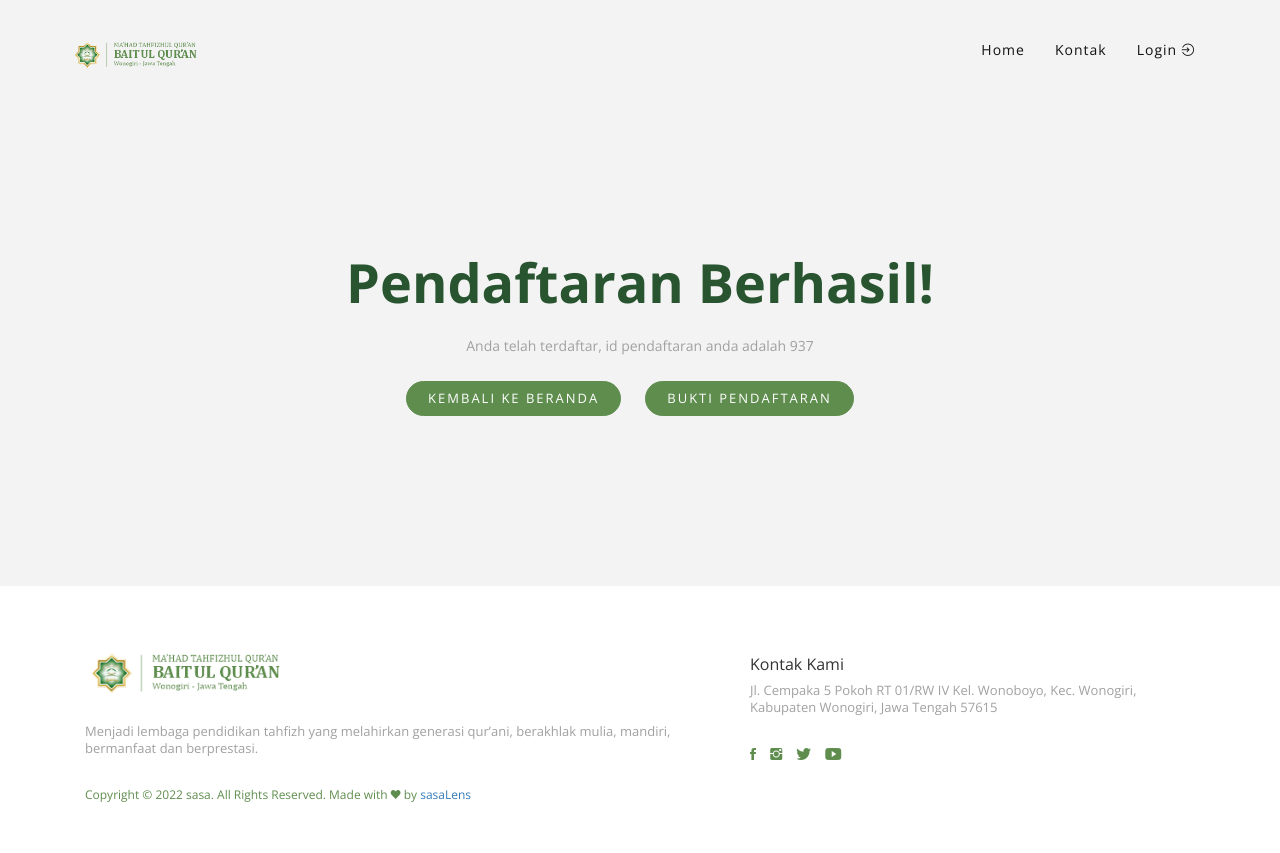
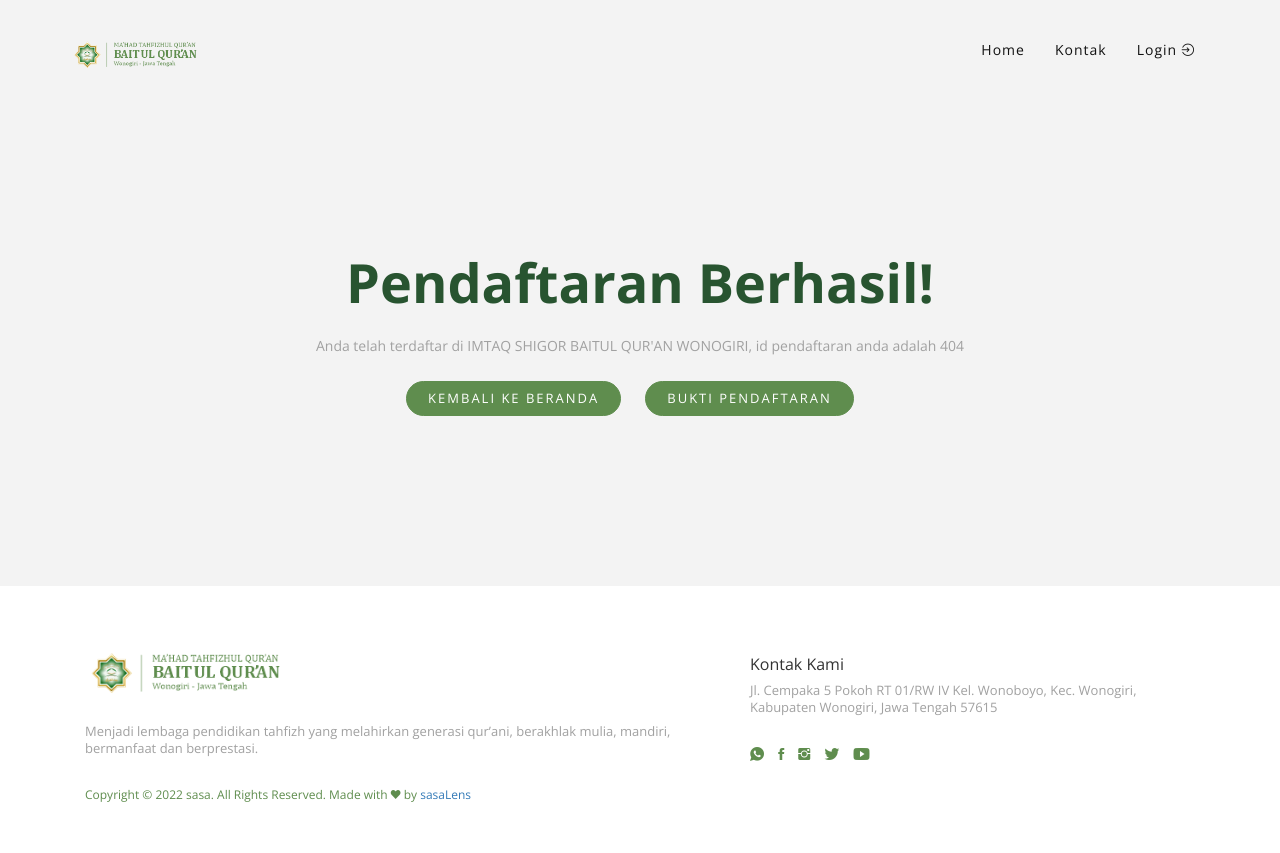
Before and after one commit to sasalens/baitulquran, a PHP site: page /berhasiltambah.php in a window 1280 px wide. Run offline with PHP 8.4, Linux system fonts and the light colour scheme; some web fonts are replaced.

Commit message:
tipis tipis

```diff
--- a/berhasiltambah.php
+++ b/berhasiltambah.php
@@ -49,7 +49,7 @@
         <div class="hero-section berhasil">
             <div class="hero-content">
                 <h1>Pendaftaran Berhasil!</h1>
-                <p>Anda telah terdaftar, id pendaftaran anda adalah 937</p>
+                <p>Anda telah terdaftar di IMTAQ SHIGOR BAITUL QUR'AN WONOGIRI, id pendaftaran anda adalah 404</p>
                 <div>
                 <a href="index.php" class="btn btn-action wow fadeInUp">Kembali ke beranda</a>
                 <a href="#" class="btn btn-action wow fadeInUp">Bukti Pendaftaran</a>
@@ -73,6 +73,7 @@
         <div class="col-md-5">
             <h1>Kontak Kami</h1>
             <p>Jl. Cempaka 5 Pokoh RT 01/RW IV Kel. Wonoboyo, Kec. Wonogiri, Kabupaten Wonogiri, Jawa Tengah 57615</p>
+              <a href="https://api.whatsapp.com/send/?phone=6282111764236&text&type=phone_number&app_absent=0" ><i class="ion-social-whatsapp"></i></a>
               <a href="https://www.facebook.com/bqwonogiri/" target="_blank" ><i class="ion-social-facebook"></i></a>
               <a href="https://www.instagram.com/baitul_quran_wonogiri/?hl=id" target="_blank" ><i class="ion-social-instagram"></i></a>
               <a href="#" ><i class="ion-social-twitter"></i></a>
--- a/css/stylebaru.css
+++ b/css/stylebaru.css
@@ -3,9 +3,10 @@
 }
 
 .data-santri .judul {
-    font-size: 50px;
+    font-size: 45px;
     font-weight: 900;
     margin-bottom: 30px;
+    color: #285430;
 }
 
 .data-santri table {
--- a/datasantri.php
+++ b/datasantri.php
@@ -102,6 +102,7 @@
         <div class="col-md-5">
             <h2>Kontak Kami</h2>
             <p>Jl. Cempaka 5 Pokoh RT 01/RW IV Kel. Wonoboyo, Kec. Wonogiri, Kabupaten Wonogiri, Jawa Tengah 57615</p>
+              <a href="https://api.whatsapp.com/send/?phone=6282111764236&text&type=phone_number&app_absent=0" ><i class="ion-social-whatsapp"></i></a>
               <a href="https://www.facebook.com/bqwonogiri/" target="_blank" ><i class="ion-social-facebook"></i></a>
               <a href="https://www.instagram.com/baitul_quran_wonogiri/?hl=id" target="_blank" ><i class="ion-social-instagram"></i></a>
               <a href="#" ><i class="ion-social-twitter"></i></a>
--- a/index.php
+++ b/index.php
@@ -264,6 +264,7 @@
         <div class="col-md-5">
             <h1>Kontak Kami</h1>
             <p>Jl. Cempaka 5 Pokoh RT 01/RW IV Kel. Wonoboyo, Kec. Wonogiri, Kabupaten Wonogiri, Jawa Tengah 57615</p>
+              <a href="https://api.whatsapp.com/send/?phone=6282111764236&text&type=phone_number&app_absent=0" ><i class="ion-social-whatsapp"></i></a>
               <a href="https://www.facebook.com/bqwonogiri/" target="_blank" ><i class="ion-social-facebook"></i></a>
               <a href="https://www.instagram.com/baitul_quran_wonogiri/?hl=id" target="_blank" ><i class="ion-social-instagram"></i></a>
               <a href="#" ><i class="ion-social-twitter"></i></a>
--- a/register.php
+++ b/register.php
@@ -106,6 +106,7 @@
         <div class="col-md-5">
             <h1>Kontak Kami</h1>
             <p>Jl. Cempaka 5 Pokoh RT 01/RW IV Kel. Wonoboyo, Kec. Wonogiri, Kabupaten Wonogiri, Jawa Tengah 57615</p>
+              <a href="https://api.whatsapp.com/send/?phone=6282111764236&text&type=phone_number&app_absent=0" ><i class="ion-social-whatsapp"></i></a>
               <a href="https://www.facebook.com/bqwonogiri/" target="_blank" ><i class="ion-social-facebook"></i></a>
               <a href="https://www.instagram.com/baitul_quran_wonogiri/?hl=id" target="_blank" ><i class="ion-social-instagram"></i></a>
               <a href="#" ><i class="ion-social-twitter"></i></a>
--- a/tambah.php
+++ b/tambah.php
@@ -138,6 +138,7 @@
         <div class="col-md-5">
             <h1>Kontak Kami</h1>
             <p>Jl. Cempaka 5 Pokoh RT 01/RW IV Kel. Wonoboyo, Kec. Wonogiri, Kabupaten Wonogiri, Jawa Tengah 57615</p>
+              <a href="https://api.whatsapp.com/send/?phone=6282111764236&text&type=phone_number&app_absent=0" ><i class="ion-social-whatsapp"></i></a>
               <a href="https://www.facebook.com/bqwonogiri/" target="_blank" ><i class="ion-social-facebook"></i></a>
               <a href="https://www.instagram.com/baitul_quran_wonogiri/?hl=id" target="_blank" ><i class="ion-social-instagram"></i></a>
               <a href="#" ><i class="ion-social-twitter"></i></a>
--- a/ubah.php
+++ b/ubah.php
@@ -34,6 +34,7 @@
           <ul class="nav navbar-nav">
             <li><a class="page-scroll" href="index.php">Home</a></li>
             <li><a class="page-scroll" href="#kontak">Kontak</a></li>
+            <li><a class="page-scroll" href="index.php">Log Out  <i class="ion-log-out"></i></a></li>
           </ul>
         </div>
       </div>
@@ -103,7 +104,6 @@
             <div>
                 <button type="submit" name="batal" class="tombol">Batal</button>
                 <button type="submit" name="submit" class="tombol">simpan perubahan</button>
-                <li><a class="page-scroll" href="index.php">Log Out  <i class="ion-log-out"></i></a></li>
             </div>
         </form>
 
@@ -165,6 +165,7 @@
         <div class="col-md-5">
             <h1>Kontak Kami</h1>
             <p>Jl. Cempaka 5 Pokoh RT 01/RW IV Kel. Wonoboyo, Kec. Wonogiri, Kabupaten Wonogiri, Jawa Tengah 57615</p>
+              <a href="https://api.whatsapp.com/send/?phone=6282111764236&text&type=phone_number&app_absent=0" ><i class="ion-social-whatsapp"></i></a>
               <a href="https://www.facebook.com/bqwonogiri/" target="_blank" ><i class="ion-social-facebook"></i></a>
               <a href="https://www.instagram.com/baitul_quran_wonogiri/?hl=id" target="_blank" ><i class="ion-social-instagram"></i></a>
               <a href="#" ><i class="ion-social-twitter"></i></a>
```
